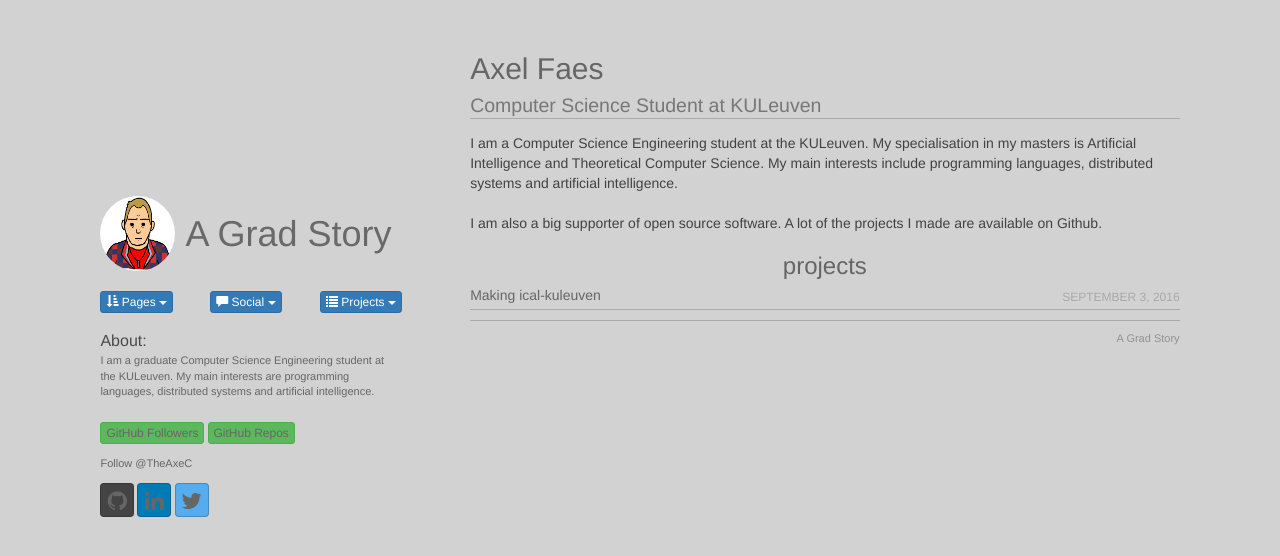
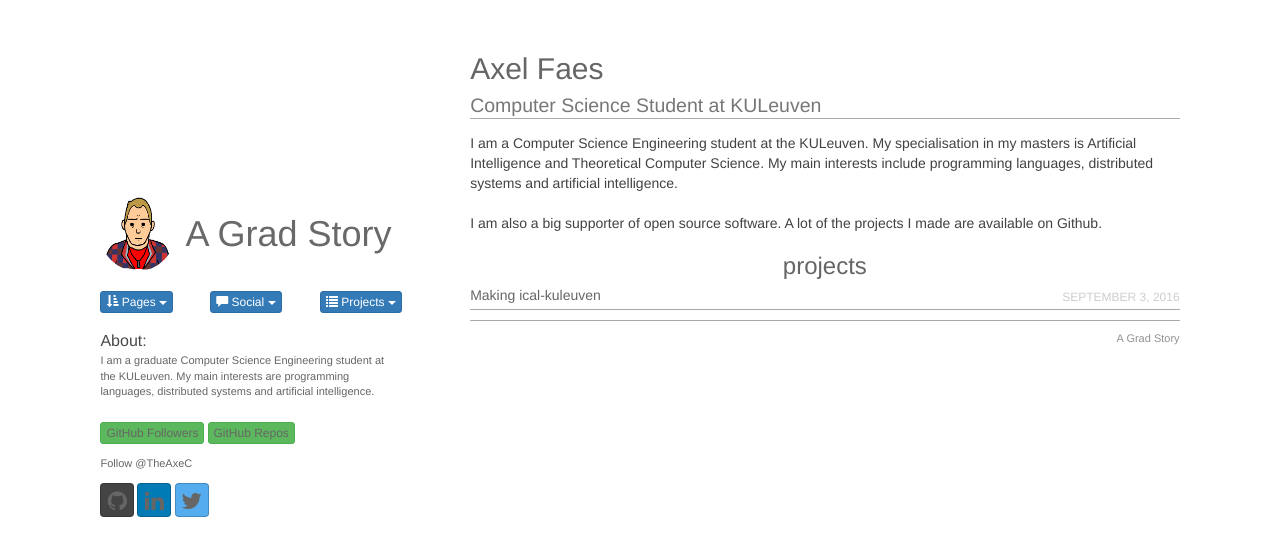
Before and after one commit to TheAxeC/theaxec.github.io, a Jekyll site: the page built from index.html, in a window 1280 px wide. Shown: the top 556 px of the page. Built offline with Jekyll 4.4.1, drawn with Linux system fonts in a browser that asks for light colours; comment, search, counter and statistics services are not loaded.

Commit message:
- Changed background-color to white

```diff
--- a/res/css/main.css
+++ b/res/css/main.css
@@ -5,7 +5,7 @@
  */
 body {
 	color: #424242;
-	background-color: #d2d2d2;
+	/*background-color: #d2d2d2;*/
 }
 
 /**
@@ -106,7 +106,7 @@
  */
 
 .dropdown-menu {
-	background-color: #d2d2d2;
+	/*background-color: #d2d2d2;*/
 }
 
 div.custom-nav {
```
